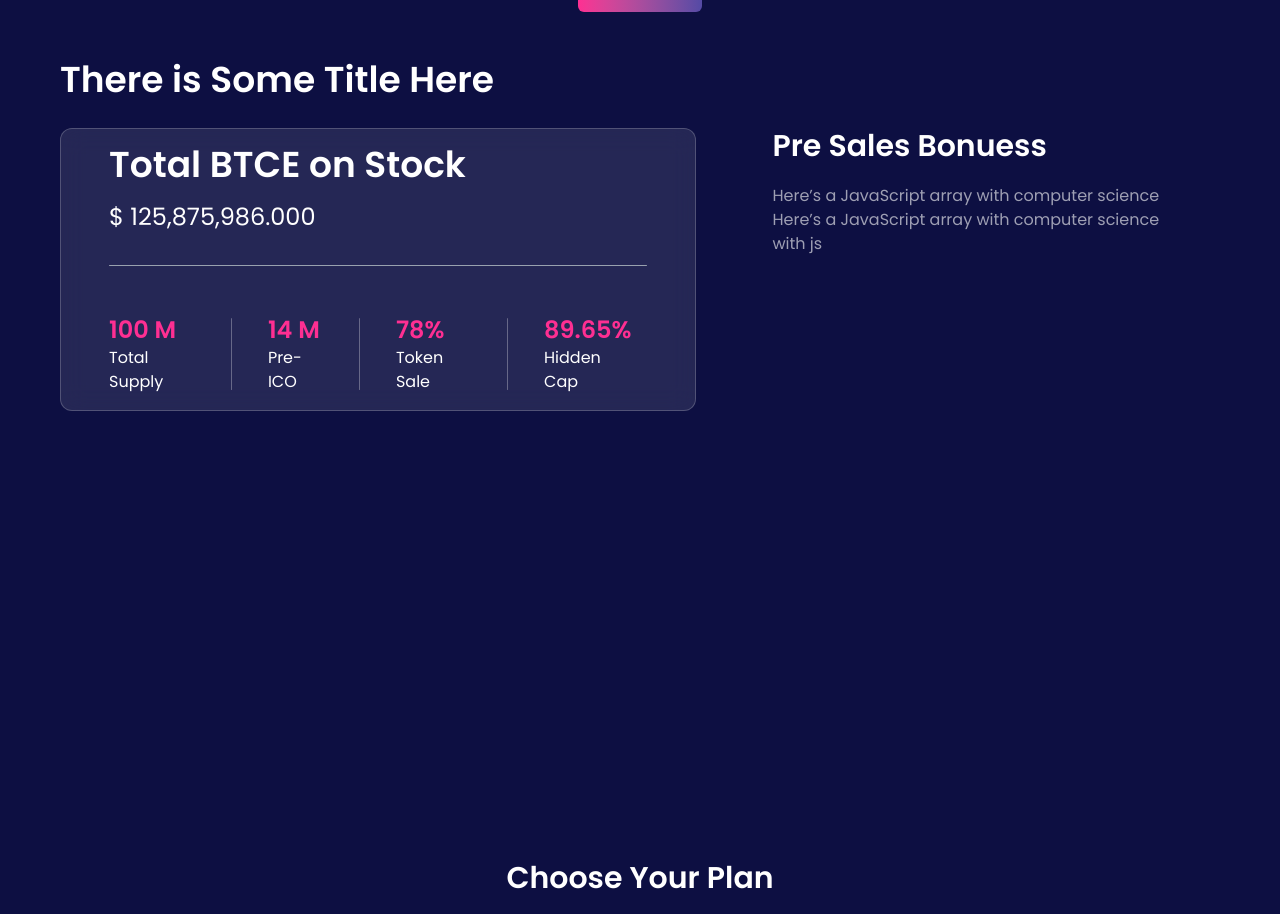
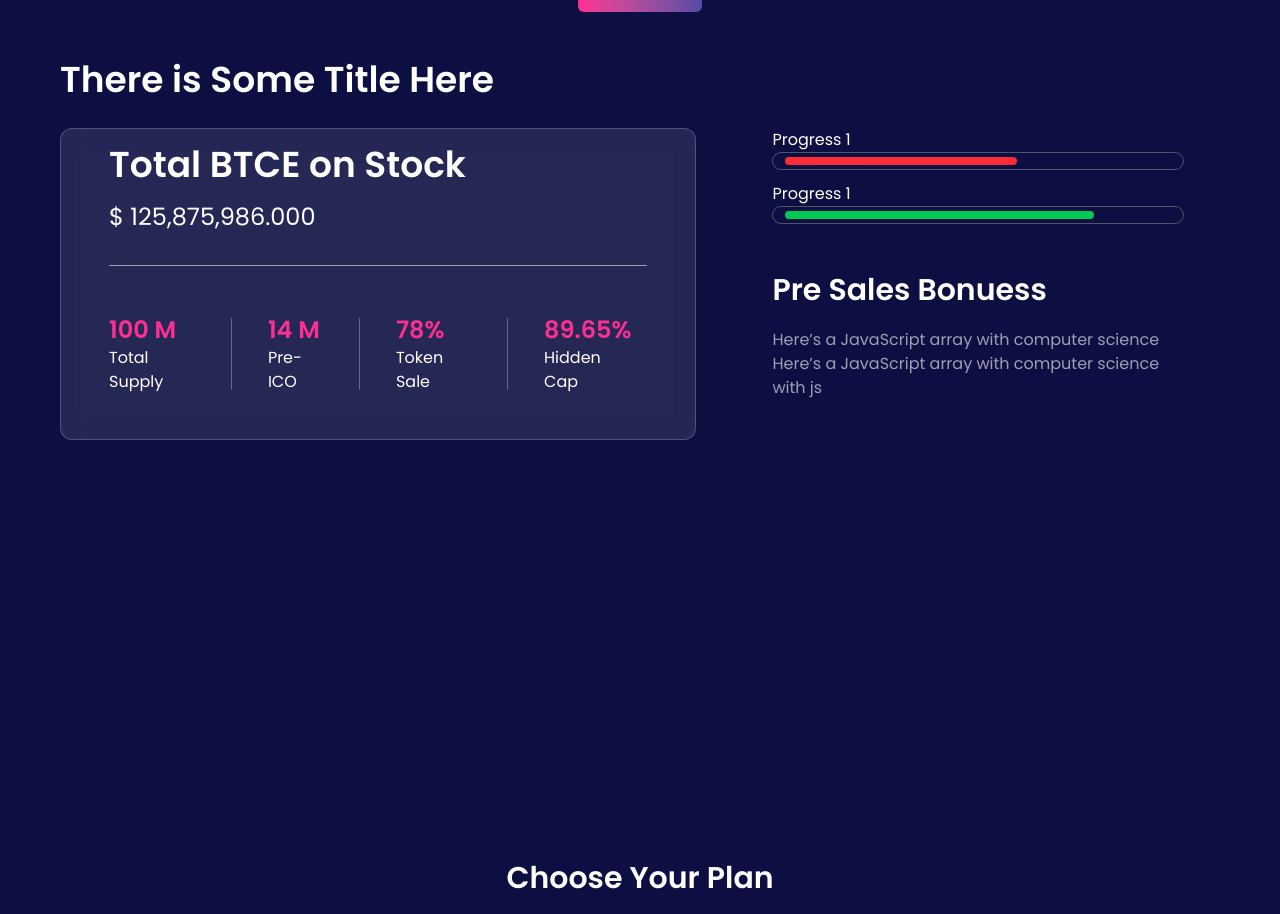
Before and after one commit to dani-dina/stocktrack-nextjs, a Next.js app: page / in a window 1280 px wide. Shown: the part 2484-3398 px from the top of the page. Built offline with nearby package versions, Linux system fonts and the light colour scheme.

Commit message:
Progress

```diff
--- a/components/OurProgress.tsx
+++ b/components/OurProgress.tsx
@@ -24,8 +24,27 @@ const OurProgress : React.FC = () => {
               }
             </div>
           </div>
-          <div className='px-4 mx-5'>
-            <h1 className='text-3xl font-semibold'>Pre Sales Bonuess</h1>
+          <div className='px-4 mx-5 pb-5'>
+            <div>
+              <div>
+                <p>Progress 1</p>
+                <div className='px-3 py-1  rounded-2xl border border-gray-600'>
+                  <div className='rounded-2xl px-4 py-1 bg-red-500 w-3/5'>
+
+                  </div>
+                </div>
+              </div>
+
+                <div className='my-3'>
+                <p>Progress 1</p>
+                <div className='px-3 py-1  rounded-2xl border border-gray-600'>
+                  <div className='rounded-2xl px-4 py-1 bg-green-500 w-4/5'>
+
+                  </div>
+                </div>
+              </div>
+            </div>
+            <h1 className='text-3xl font-semibold pt-9'>Pre Sales Bonuess</h1>
             <p className='text-white/60 py-5'>
               Here’s a JavaScript array with computer science <br /> Here’s a JavaScript array with computer science with js
             </p>
```
